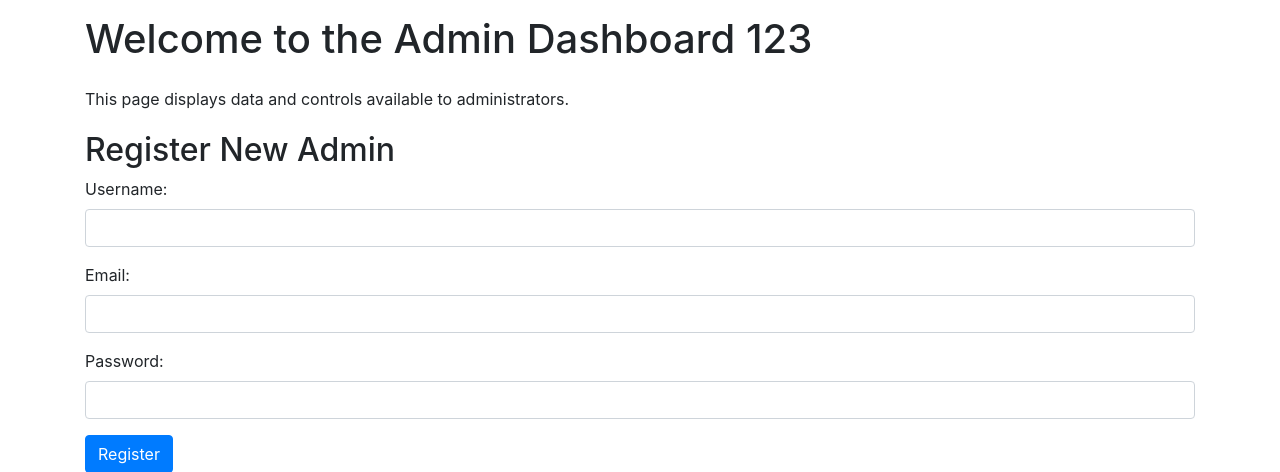
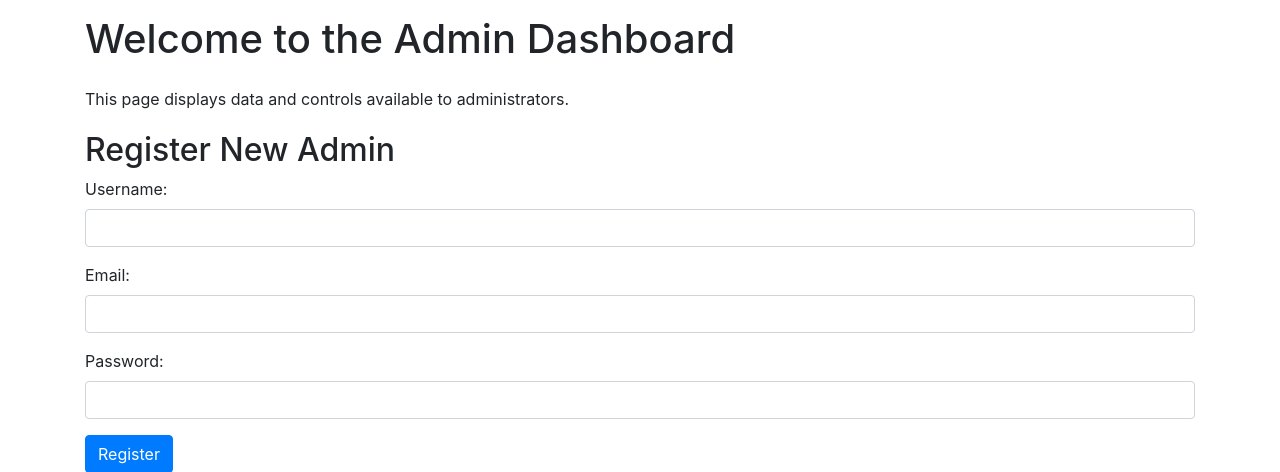
Before and after one commit to donyortech/healthcare_app, a Flask app: page /admin in a window 1280 px wide. Shown: the part 79-551 px from the top of the page. Run offline with Flask 3, Linux system fonts and the light colour scheme; some libraries are stand-ins or nearby versions.

Commit message:
fix it admin title

```diff
--- a/templates/admin.html
+++ b/templates/admin.html
@@ -15,7 +15,7 @@
   {% include 'navbar.html' %}
 
   <div class="container">
-    <h1 class="my-4">Welcome to the Admin Dashboard 123</h1>
+    <h1 class="my-4">Welcome to the Admin Dashboard</h1>
     <p>This page displays data and controls available to administrators.</p>
 
     <!-- Sign-Up Form -->
```
